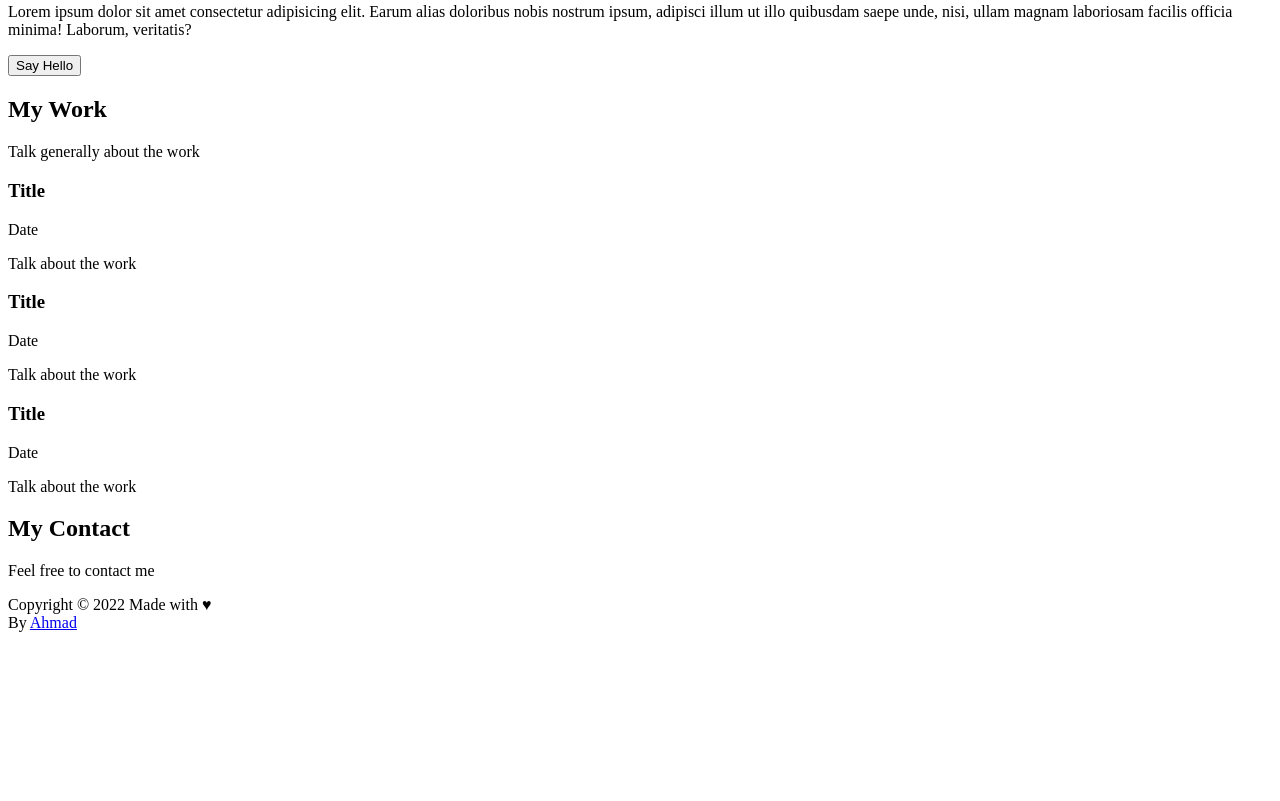
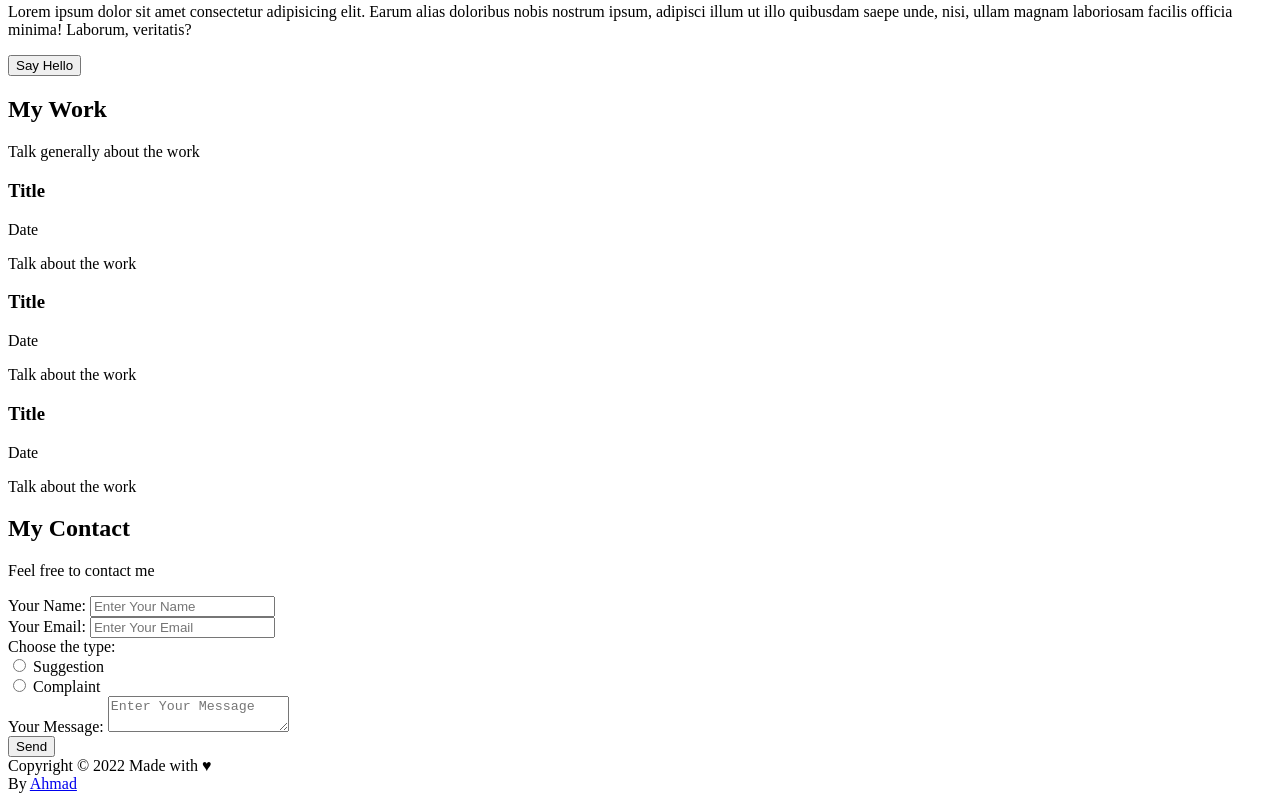
Before and after one commit to g6no/NewProject, a plain HTML site: page index.html in a window 1280 px wide. Shown: the part 1180-1981 px from the top of the page. Before the commit the page ends 1820 px from the top, so only its background shows below. Drawn offline with Linux system fonts and the light colour scheme.

Commit message:
Second Update

```diff
--- a/index.html
+++ b/index.html
@@ -72,6 +72,36 @@
                 <p>Feel free to contact me</p>
             </div>
         </section>
+
+        <form>
+            <div class="form-group">
+                <label for="contactName">Your Name:</label>
+                <input type="text" name="contactName" id="contactName" placeholder="Enter Your Name">
+            </div>
+
+            <div class="form-group">
+                <label for="contactEmail">Your Email:</label>
+                <input type="email" name="contactEmail" id="contactEmail" placeholder="Enter Your Email">
+            </div>
+
+            <div class="form-group">
+                <label for="contactEmail">Choose the type:</label>
+                <br/>
+                <input type="radio" name="formType" id="suggestion" value="suggestion">
+                <label for="">Suggestion</label>
+                <br/>
+                <input type="radio" name="formType" id="complaint" value="complaint">
+                <label for="">Complaint</label>
+            </div>
+
+            <div class="form-group">
+                <label for="contactMSG">Your Message:</label>
+                <textarea name="contactMSG" id="contactMSG" placeholder="Enter Your Message"></textarea>
+            </div>
+            <div class="form-group">
+                <button>Send</button>
+            </div>
+        </form>
     </main>
 
     <footer class="center">Copyright &copy; 2022 <span>Made with &hearts;</span></footer> By <a href="https://instagram.com" target="_blank"> Ahmad</a>
```
